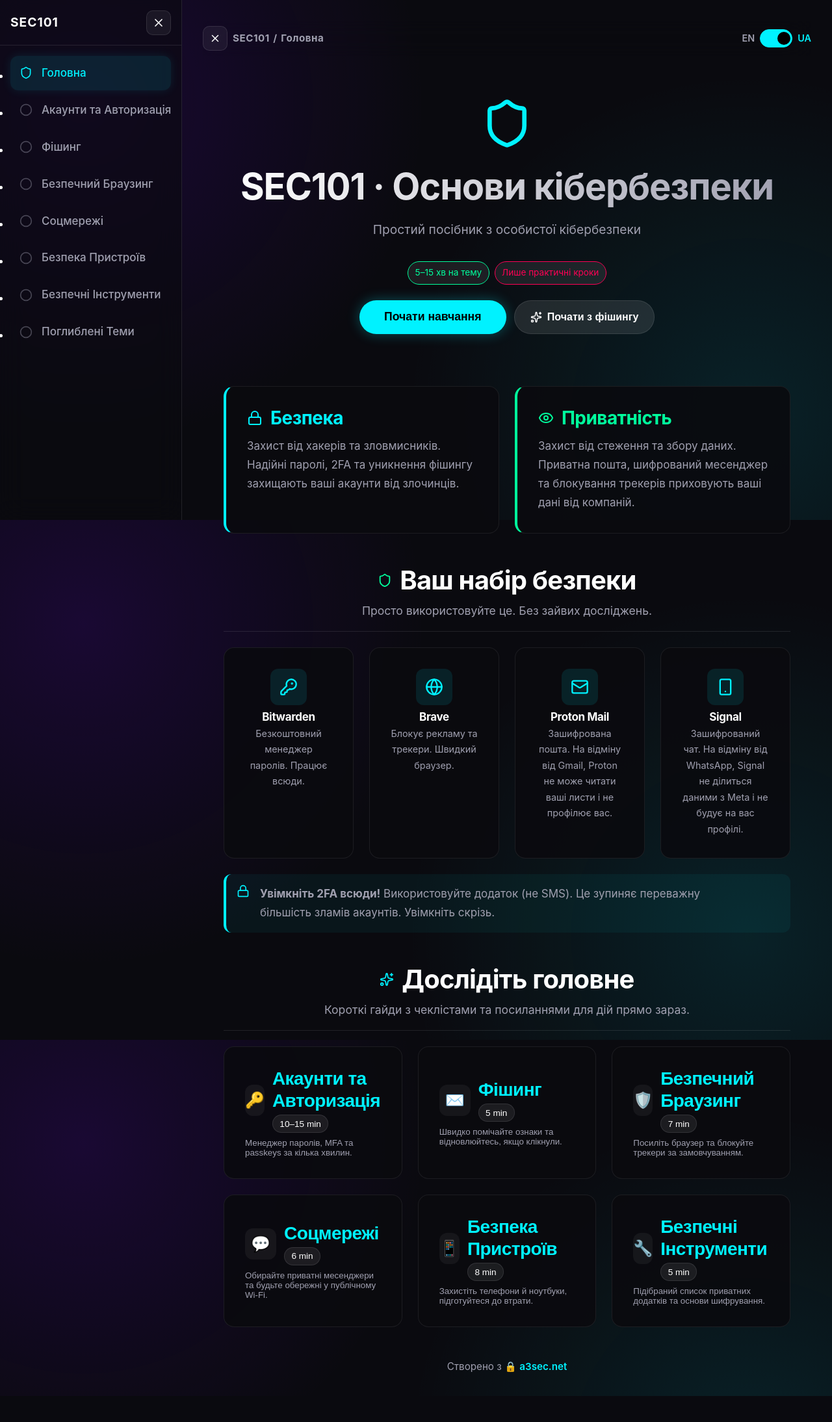
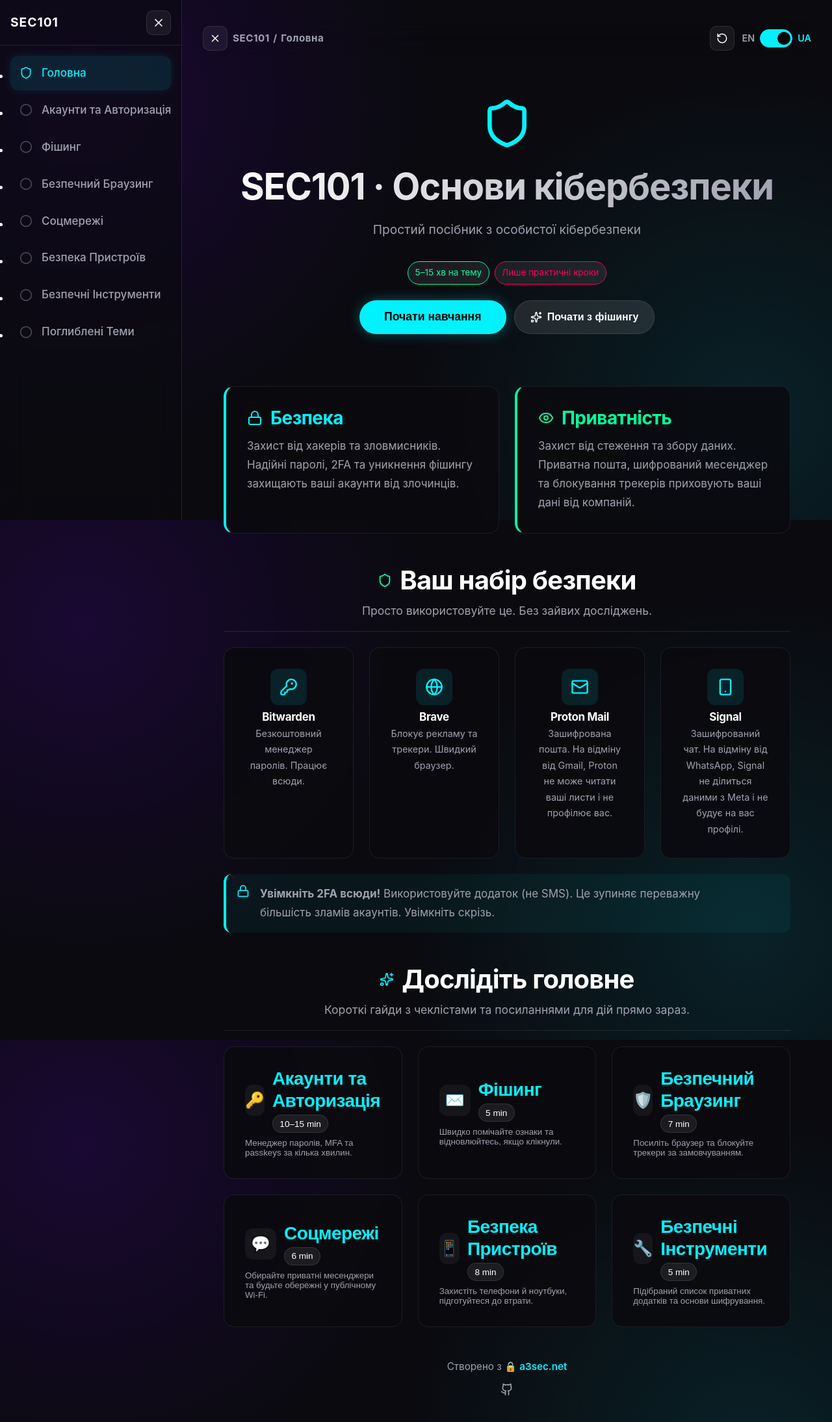
Before and after one commit to andriyze/sec101, a React (Vite) app: page / in a window 1280 px wide. Shown: the whole page at 65% size. Before the commit the page ends 2148 px from the top, so only its background shows below. Built offline with nearby package versions, Linux system fonts and the light colour scheme.

Commit message:
reset + logo

```diff
--- a/src/index.css
+++ b/src/index.css
@@ -2185,6 +2185,12 @@
   min-width: 0;
 }
 
+.osi-layer-info {
+  display: flex;
+  align-items: baseline;
+  gap: 0.5rem;
+}
+
 .osi-layer-name {
   font-size: 0.85rem;
   font-weight: 600;
--- a/src/layouts/MainLayout.jsx
+++ b/src/layouts/MainLayout.jsx
@@ -1,14 +1,14 @@
 import React, { useEffect, useState } from 'react';
 import { Outlet, NavLink, useLocation } from 'react-router-dom';
 import { useTranslation } from 'react-i18next';
-import { Menu, X, Shield, ChevronRight, CheckCircle, Circle } from 'lucide-react';
+import { Menu, X, Shield, ChevronRight, CheckCircle, Circle, RotateCcw, Github } from 'lucide-react';
 import clsx from 'clsx';
 import { useProgress } from '../hooks/useProgress';
 
 const MainLayout = () => {
     const { t, i18n } = useTranslation();
     const location = useLocation();
-    const { isTopicCompleted } = useProgress();
+    const { isTopicCompleted, resetProgress } = useProgress();
     const [isSidebarOpen, setIsSidebarOpen] = useState(() =>
         typeof window !== 'undefined' ? window.innerWidth >= 1024 : true
     );
@@ -19,6 +19,20 @@
     const toggleLanguage = () => {
         const newLang = i18n.language === 'en' ? 'ua' : 'en';
         i18n.changeLanguage(newLang);
+    };
+
+    const handleResetProgress = () => {
+        if (window.confirm(t('common.reset_confirm', { defaultValue: 'Are you sure you want to reset all progress? This cannot be undone.' }))) {
+            resetProgress();
+            // Clear quiz scores
+            Object.keys(localStorage).forEach(key => {
+                if (key.startsWith('quiz-')) {
+                    localStorage.removeItem(key);
+                }
+            });
+            // Clear checklists
+            localStorage.removeItem('devices-checklist');
+        }
     };
 
     const navItems = [
@@ -114,6 +128,14 @@
                     </div>
 
                     <div className="topbar-actions">
+                        <button
+                            onClick={handleResetProgress}
+                            className="icon-btn"
+                            title={t('common.reset_progress', { defaultValue: 'Reset Progress' })}
+                            aria-label={t('common.reset_progress', { defaultValue: 'Reset Progress' })}
+                        >
+                            <RotateCcw size={18} />
+                        </button>
                         <div style={{ display: 'flex', alignItems: 'center', gap: '0.5rem' }}>
                             <span style={{ fontWeight: 600, fontSize: '0.9rem', color: i18n.language === 'en' ? 'var(--primary)' : 'var(--text-muted)' }}>EN</span>
                             <label className="toggle-switch">
@@ -131,10 +153,22 @@
                 </header>
                 <div className="container">
                     <Outlet />
-                    <footer style={{ marginTop: '3rem', textAlign: 'center', color: 'var(--text-muted)', fontSize: '0.95rem' }}>
-                        {t('common.created_by', { defaultValue: 'Created with 🔒 by ' })}
-                        <a href="https://a3sec.net" target="_blank" rel="noreferrer" style={{ color: 'var(--primary)', fontWeight: 600 }}>
-                            a3sec.net
+                    <footer style={{ marginTop: '3rem', textAlign: 'center', color: 'var(--text-muted)', fontSize: '0.95rem', display: 'flex', flexDirection: 'column', alignItems: 'center', gap: '0.75rem' }}>
+                        <div>
+                            {t('common.created_by', { defaultValue: 'Created with 🔒 by ' })}
+                            <a href="https://a3sec.net" target="_blank" rel="noreferrer" style={{ color: 'var(--primary)', fontWeight: 600 }}>
+                                a3sec.net
+                            </a>
+                        </div>
+                        <a
+                            href="https://github.com/andriyze/sec101"
+                            target="_blank"
+                            rel="noreferrer"
+                            style={{ color: 'var(--text-muted)', transition: 'color 0.2s' }}
+                            title="View on GitHub"
+                            aria-label="View on GitHub"
+                        >
+                            <Github size={20} />
                         </a>
                     </footer>
                 </div>
```
